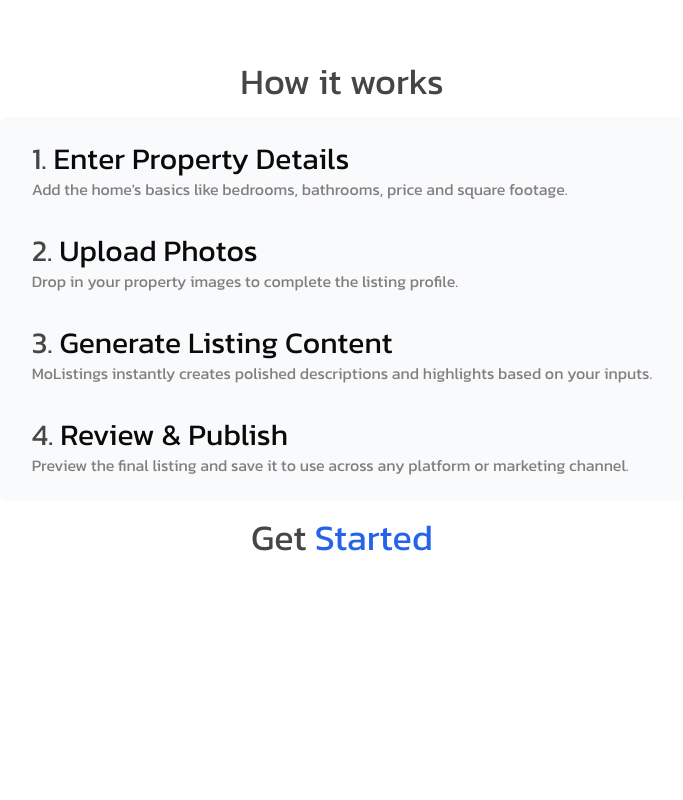
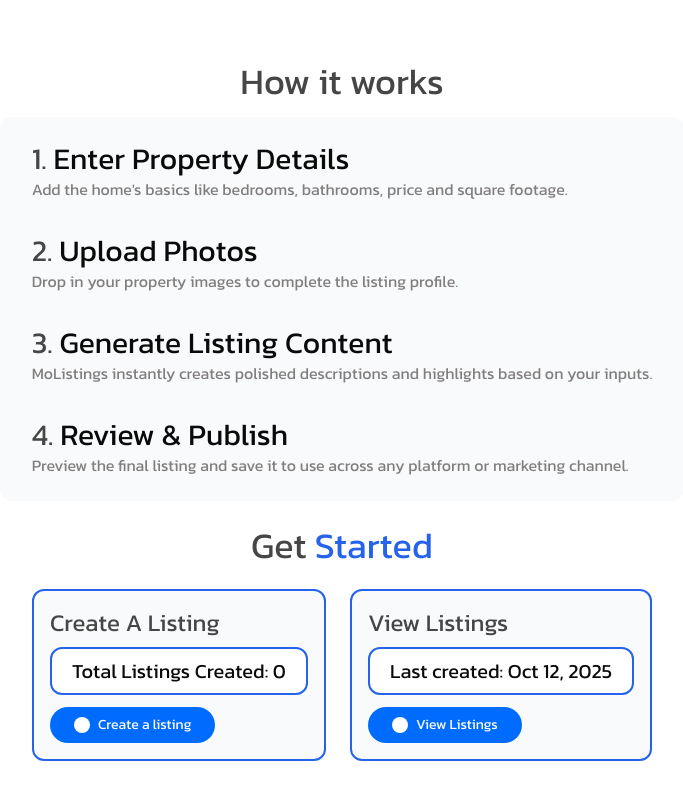
Before and after one commit to Khaspper/MoFlo-Take-Home-Project, a Next.js app: page / in a window 1280 px wide. Shown: the part 598-1398 px from the top of the page, without its empty margins (298-981 px from the left). Before the commit the page ends 1171 px from the top, so only its background shows below. Built offline with nearby package versions, Linux system fonts and the light colour scheme.

Commit message:
feat: finish GetStarted section

```diff
--- a/app/(landing)/GetStarted.tsx
+++ b/app/(landing)/GetStarted.tsx
@@ -1,9 +1,36 @@
+import ArrowButton from "@/components/ArrowButton";
+
 export default function GetStarted() {
   return (
-    <div className="flex flex-col items-center p-4">
+    <div className="flex flex-col items-center py-6 pb-12 gap-6">
       <h1 className="text-4xl text-[#464646]">
         Get <span className="text-[#2663EB]">Started</span>
       </h1>
+      <div className="flex gap-6 flex-wrap justify-center">
+        <div className="flex flex-col bg-[#F9FAFB] rounded-xl p-4 border-2 border-[#2663EB] gap-2">
+          <h1 className="text-2xl text-[#464646]">Create A Listing</h1>
+          {/* TODO This is a place holder it has to talk to the back end and get the */}
+          {/* total listings in the database this should mock the users total listings */}
+          <div className="bg-[#FFFFFF] px-5 py-2 border-2 border-[#2663EB] rounded-xl mb-1">
+            <p className="text-xl">Total Listings Created: 0</p>
+          </div>
+          <div className="mr-auto">
+            <ArrowButton text="Create a listing" link="create" />
+          </div>
+        </div>
+
+        <div className="flex flex-col bg-[#F9FAFB] rounded-xl p-4 border-2 border-[#2663EB] gap-2">
+          <h1 className="text-2xl text-[#464646]">View Listings</h1>
+          {/* TODO This is a place holder it has to talk to the back end and get the */}
+          {/* last time the user entered a listing */}
+          <div className="bg-[#FFFFFF] px-5 py-2 border-2 border-[#2663EB] rounded-xl mb-1">
+            <p className="text-xl">Last created: Oct 12, 2025</p>
+          </div>
+          <div className="mr-auto">
+            <ArrowButton text="View Listings" link="view-listings" />
+          </div>
+        </div>
+      </div>
     </div>
   );
 }
--- a/app/(landing)/Hero.tsx
+++ b/app/(landing)/Hero.tsx
@@ -1,5 +1,5 @@
 import Image from "next/image";
-import CreateListingButton from "@/components/CreateListingButton";
+import ArrowButton from "@/components/ArrowButton";
 
 export default function Hero() {
   return (
@@ -14,7 +14,7 @@ export default function Hero() {
         publication on any real estate platform.
       </p>
       <div className="px-4 pb-20 pt-7 md:pb-0">
-        <CreateListingButton />
+        <ArrowButton text={"Create a listing"} link={"create"} />
       </div>
     </div>
   );
--- a/app/(landing)/HowItWorks.tsx
+++ b/app/(landing)/HowItWorks.tsx
@@ -2,7 +2,7 @@ export default function HowItWorks() {
   return (
     <div className="flex flex-col items-center gap-4">
       <h1 className="text-4xl text-[#464646]">How it works</h1>
-      <div className="bg-[#F9FAFB] py-6 px-8 rounded-lg max-w-[800px] flex flex-col gap-8">
+      <div className="bg-[#F9FAFB] py-6 px-8 rounded-xl max-w-[800px] flex flex-col gap-8">
         <section>
           <h1 className="text-3xl">
             <span className="text-[#464646]">1.</span> Enter Property Details
--- /dev/null
+++ b/components/ArrowButton.tsx
@@ -0,0 +1,23 @@
+import Link from "next/link";
+import { HiArrowRight } from "react-icons/hi";
+
+export default function ArrowButton({
+  text,
+  link,
+}: {
+  text: string;
+  link: string;
+}) {
+  return (
+    <Link
+      href={`/${link}`}
+      className="group inline-flex items-center gap-2 rounded-full bg-[#006BFF] px-7 py-3 text-base sm:px-6 sm:py-2 sm:text-sm text-white"
+    >
+      <span className="relative flex items-center justify-center h-5 w-5 sm:h-4 sm:w-4 rounded-full bg-white overflow-hidden transition-all duration-300 group-hover:scale-125">
+        <HiArrowRight className="absolute left-0 opacity-0 text-[#006BFF] text-[12px] sm:text-[10px] transition-all duration-300 group-hover:left-1 group-hover:opacity-100" />
+      </span>
+
+      <span>{text}</span>
+    </Link>
+  );
+}
--- a/components/CreateListingButton.tsx
+++ /dev/null
@@ -1,39 +0,0 @@
-import Link from "next/link";
-import { HiArrowRight } from "react-icons/hi";
-
-export default function CreateListingButton() {
-  return (
-    <Link
-      href="/create"
-      className="
-        group inline-flex items-center gap-2 rounded-full bg-[#006BFF]
-        px-7 py-3 text-base        /* Mobile: larger */
-        sm:px-6 sm:py-2 sm:text-sm /* Desktop: original */
-        text-white
-      "
-    >
-      <span
-        className="
-          relative flex items-center justify-center
-          h-5 w-5               /* Mobile: larger circle */
-          sm:h-4 sm:w-4         /* Desktop: original */
-          rounded-full bg-white overflow-hidden
-          transition-all duration-300
-          group-hover:scale-125
-        "
-      >
-        <HiArrowRight
-          className="
-            absolute left-0 opacity-0
-            text-[#006BFF] text-[12px]   /* Mobile: bigger arrow */
-            sm:text-[10px]               /* Desktop: original */
-            transition-all duration-300
-            group-hover:left-1 group-hover:opacity-100
-          "
-        />
-      </span>
-
-      <span>Create a listing</span>
-    </Link>
-  );
-}
```
